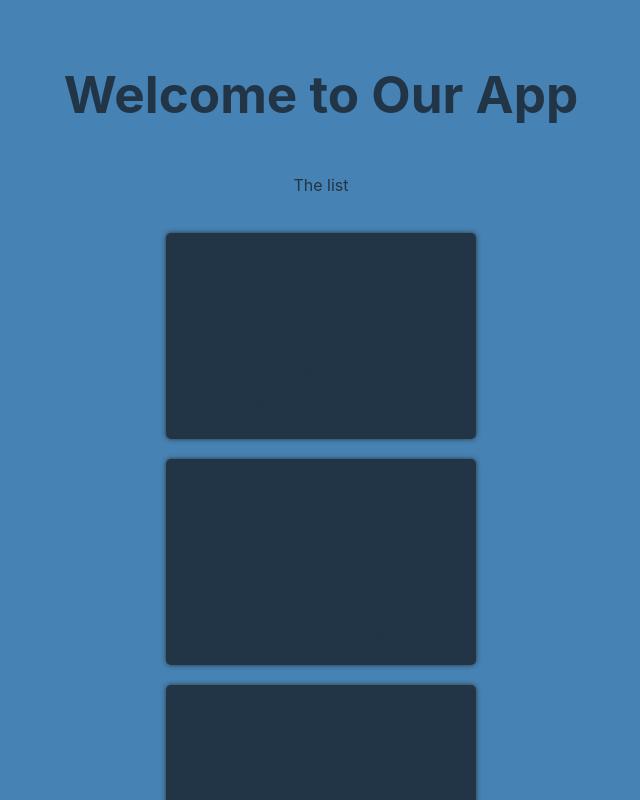
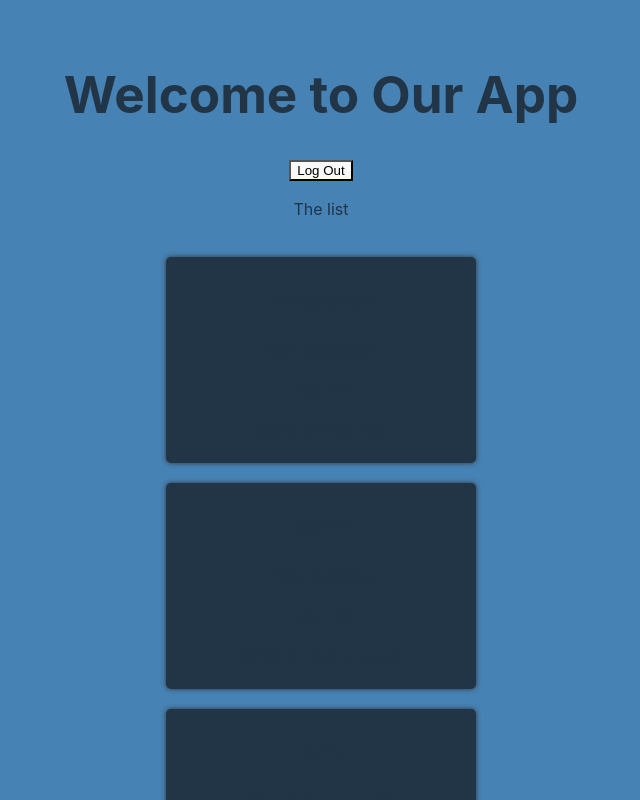
Before and after one commit to JonathanGian/React-Demo, a React (Vite) app: page / in a window 1280 px wide. Shown: the top 800 px of the page, without its empty margins (319-959 px from the left). Built offline with nearby package versions, Linux system fonts and the light colour scheme.

Commit message:
Add button component

```diff
--- a/src/App.jsx
+++ b/src/App.jsx
@@ -3,6 +3,7 @@ import './App.css'
 import { useState } from "react";
 import JobCard/* Jobcard can be changed to anything(just a name for the thing you are calling) */ from "./components/JobCard"
 import personsData from './Data/personsData';
+import Button from './components/Button';
 
 /* function Card(props) {
   return (
@@ -22,11 +23,16 @@ function App() {
 
   return (
     <div className="app">
+
       <h1>Welcome to Our App</h1>
 
+      <Button text={isLoggedin ? "Log Out": "Log In"}click={toggleLogin} />
+
       {isLoggedin ? (
+
         <div id='JobCardDiv'>
           <p>The list</p>
+
           {personsData.map((person) =>
         <JobCard
           key = {person.id}
@@ -35,7 +41,9 @@ function App() {
           age = {person.age}
           animal = {person.animal}
         />)}
+
           <button onClick={toggleLogin}>Log Out</button>
+
         </div>
 
       ) : (<button onClick={toggleLogin}>Log in</button>
--- /dev/null
+++ b/src/components/Button.jsx
@@ -0,0 +1,5 @@
+const Button = ({ text,click }) => {
+    return <button onClick={click}>{text}</button>;
+};
+
+export default Button;
--- a/src/components/JobCard.jsx
+++ b/src/components/JobCard.jsx
@@ -5,7 +5,9 @@ function JobCard({name,title,age,animal }){
       <p>Title: {title}</p>
       <p>Age: {age}</p>
       <p>Spirit Animal: {animal}</p>
+
       </div>
+
     );
   };
 
```
